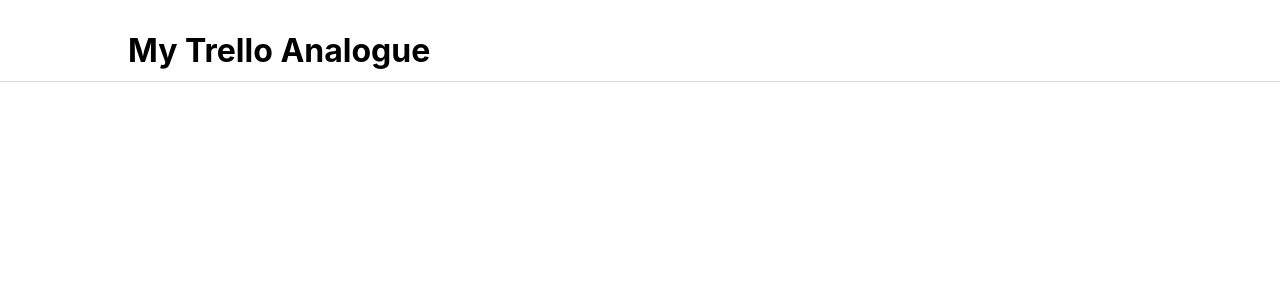
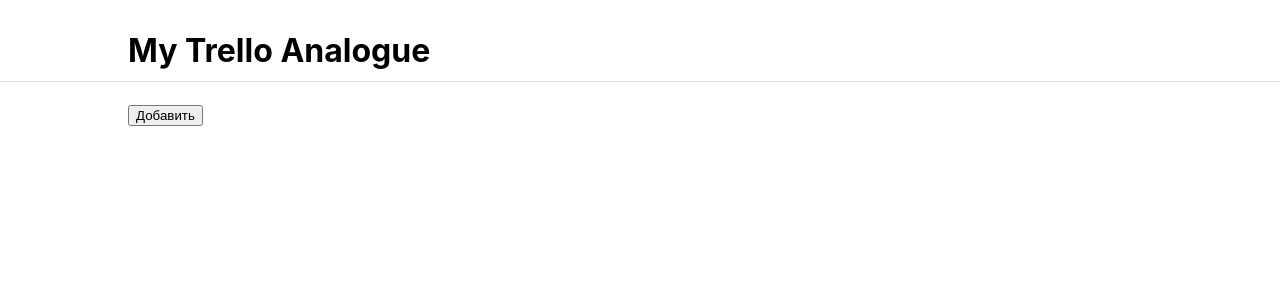
Before and after one commit to summerlightningman/my-trello-analogue, a React (Create React App) app: page / in a window 1280 px wide. Shown: the top 300 px of the page. Built offline with nearby package versions, Linux system fonts and the light colour scheme.

Commit message:
added add-board function

```diff
--- a/src/components/board-list/board-list-item-add/board-list-item-add.tsx
+++ b/src/components/board-list/board-list-item-add/board-list-item-add.tsx
@@ -1,11 +1,37 @@
-import React from 'react';
+import {FC, FormEventHandler, MouseEventHandler} from 'react';
+
+import {useTypedSelector} from "../../../hooks/useTypedSelector";
+import {useDispatch} from "react-redux";
+import {Board, BoardActionTypes} from "../../../types/board";
 
 import './board-list-item-add.css';
 
-const BoardListItemAdd = () => {
+const BoardListItemAdd: FC = () => {
+    const {isAddingBoard, newBoardName} = useTypedSelector(state => state.board);
+    const dispatch = useDispatch();
+
+    const switchState: MouseEventHandler<HTMLButtonElement> = () =>
+        dispatch({type: BoardActionTypes.SWITCH_ADDING_STATE});
+
+    const handleInput: FormEventHandler<HTMLInputElement> = e =>
+        dispatch({type: BoardActionTypes.SET_NEW_BOARD_NAME, payload: e.currentTarget.value});
+
+    const button = <button onClick={switchState}>Добавить</button>;
+
+    const addBoard: MouseEventHandler<HTMLButtonElement> = () => {
+        const board: Board = {name: newBoardName};
+        dispatch({type: BoardActionTypes.ADD_BOARD, payload: board});
+    };
+
+    const input = <div>
+        <input type="text" value={newBoardName} onInput={handleInput}/>
+        <button onClick={addBoard} disabled={!newBoardName}>Добавить</button>
+        <button onClick={switchState}>Отмена</button>
+    </div>;
+
     return (
         <div className="board-list-item board-list-item-add">
-
+            {isAddingBoard ? input : button}
         </div>
     );
 };
--- a/src/store/reducers/boardReducer.ts
+++ b/src/store/reducers/boardReducer.ts
@@ -9,7 +9,7 @@ const initialState: BoardState = {
 export const boardReducer = (state = initialState, action: BoardAction): BoardState => {
     switch (action.type) {
         case BoardActionTypes.ADD_BOARD:
-            return {...state, boardList: [...state.boardList, action.payload]}
+            return {...state, boardList: [...state.boardList, action.payload], isAddingBoard: false, newBoardName: ''}
         case BoardActionTypes.SWITCH_ADDING_STATE:
             return {...state, isAddingBoard: !state.isAddingBoard}
         case BoardActionTypes.SET_NEW_BOARD_NAME:
```
